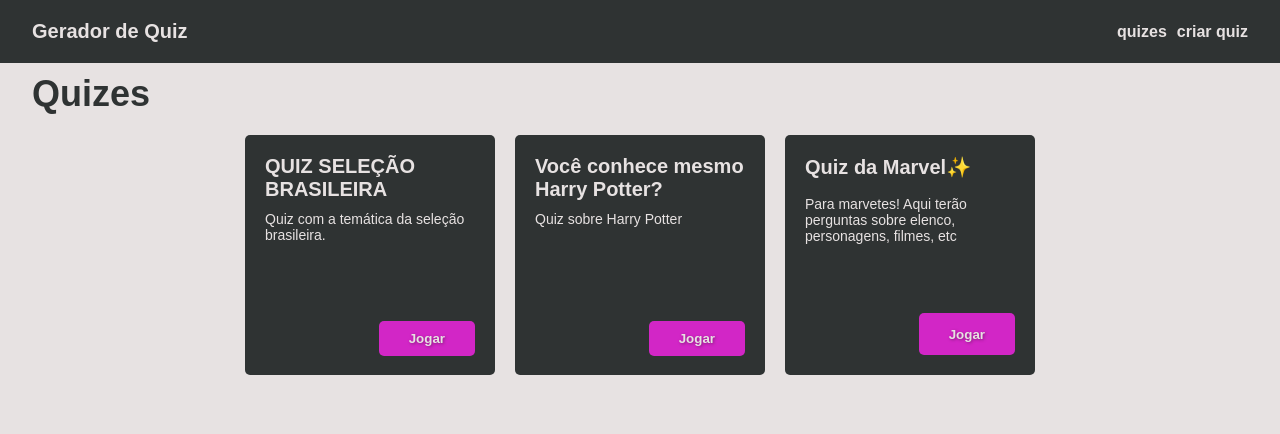
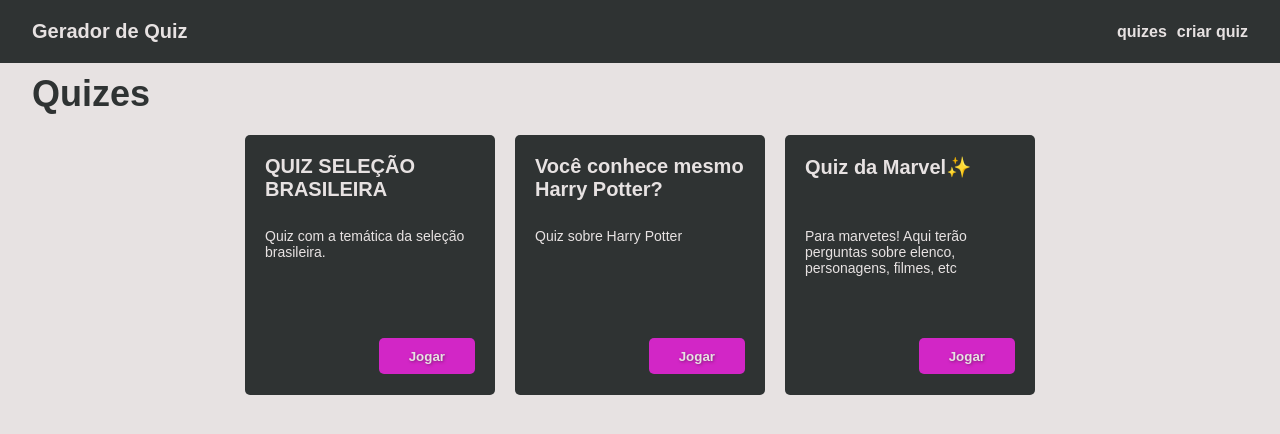
Before and after one commit to rebeccamoura/quiz-maker, an Angular app: page /quizzes in a window 1280 px wide. Shown: the top 434 px of the page. Built offline with nearby package versions, Linux system fonts and the light colour scheme; data requests are answered from the project's data file.

Commit message:
respostas são embaralhadas antes de serem exibidas e bug de css de card de quiz arrumado

```diff
--- a/src/app/quiz-card/quiz-card.component.scss
+++ b/src/app/quiz-card/quiz-card.component.scss
@@ -7,8 +7,8 @@
     max-width: 250px;
     min-width: 250px;
     height: 100%;
-    max-height: 240px;
-    min-height: 240px;
+    max-height: 260px;
+    min-height: 260px;
     box-sizing: border-box;
     padding: 20px 5px 20px 20px;
     border-radius: 5px;
@@ -17,6 +17,9 @@
     .name {
         font-size: 2rem;
         margin-bottom: 10px;
+        height: 62px;
+        overflow: hidden;
+        text-overflow: ellipsis;
     }
 
     .description {
@@ -50,5 +53,6 @@
         justify-self: end;
         width: fit-content;
         margin-right: 15px;
+        height: 36px;
     }
 }
--- a/src/app/quiz/quiz.component.html
+++ b/src/app/quiz/quiz.component.html
@@ -6,7 +6,7 @@
             </h1>
 
             <div class="answers-wrapper">
-                <button type="button" class="btn answer" *ngFor="let answer of questions[currentQuestion].answers" (click)="validateAnswer(answer.isCorrect)">
+                <button type="button" class="btn answer" *ngFor="let answer of shuffleAnswers(questions[currentQuestion].answers)" (click)="validateAnswer(answer.isCorrect)">
                     {{ answer.answer }}
                 </button>
             </div>
--- a/src/app/quiz/quiz.component.ts
+++ b/src/app/quiz/quiz.component.ts
@@ -1,7 +1,7 @@
 import { Component } from '@angular/core';
 import { QuizService } from '../services/quiz.service';
 import { Router } from '@angular/router';
-import { Question, Quiz } from '../interfaces/quiz';
+import { Answer, Question, Quiz } from '../interfaces/quiz';
 
 @Component({
   selector: 'app-quiz',
@@ -15,9 +15,21 @@
   currentQuestion: number = 0;
   correctQuestions: number = 0;
 
+  myArray = [1, 2, 3, 4, 5];
+
   constructor( private quizService: QuizService, private router: Router ) {
     this.quiz = this.quizService.getQuiz();
     this.questions = this.quiz.questions
+  }
+
+  shuffleAnswers(answers: Answer[]) {
+    const shuffledAnswers = [...answers];
+    for (let i = shuffledAnswers.length - 1; i > 0; i--) {
+      const j = Math.floor(Math.random() * (i + 1));
+      [shuffledAnswers[i], shuffledAnswers[j]] = [shuffledAnswers[j], shuffledAnswers[i]];
+    }
+
+    return shuffledAnswers;
   }
 
   validateAnswer(isCorrect: any) {
```
